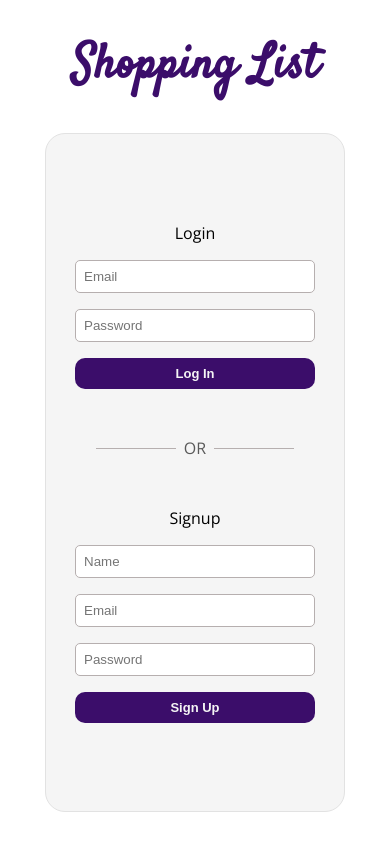
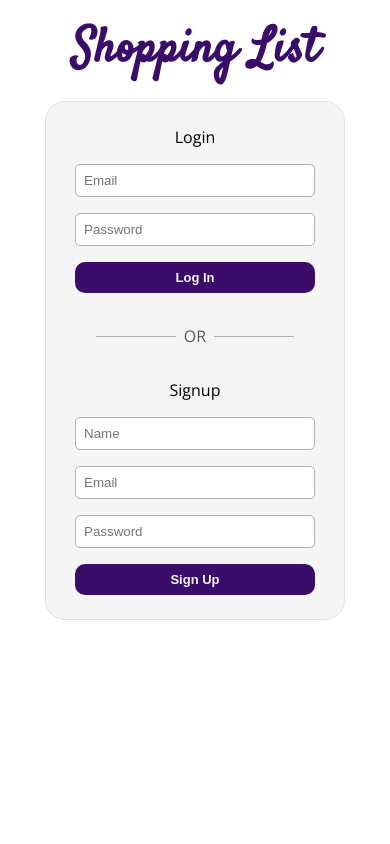
Before and after one commit to SAMURAii-7/shopping-list, a React (Create React App) app in the folder client/: page / in a window 390 px wide. Built offline with nearby package versions, Linux system fonts and the light colour scheme.

Commit message:
reduce padding in login and signup forms

```diff
--- a/client/src/index.css
+++ b/client/src/index.css
@@ -451,15 +451,20 @@ nav ul li {
 @media (max-width: 900px) {
     .title {
         font-size: 3rem;
-        margin: 2rem;
+        margin: 1rem;
     }
     body {
         padding-top: 0;
     }
     .container {
+        padding: 0;
         width: 300px;
         flex-direction: column;
         margin-top: 0;
+    }
+    .loginForm,
+    .signupForm {
+        padding: 1rem;
     }
     .wrapper {
         width: 400px;
```
